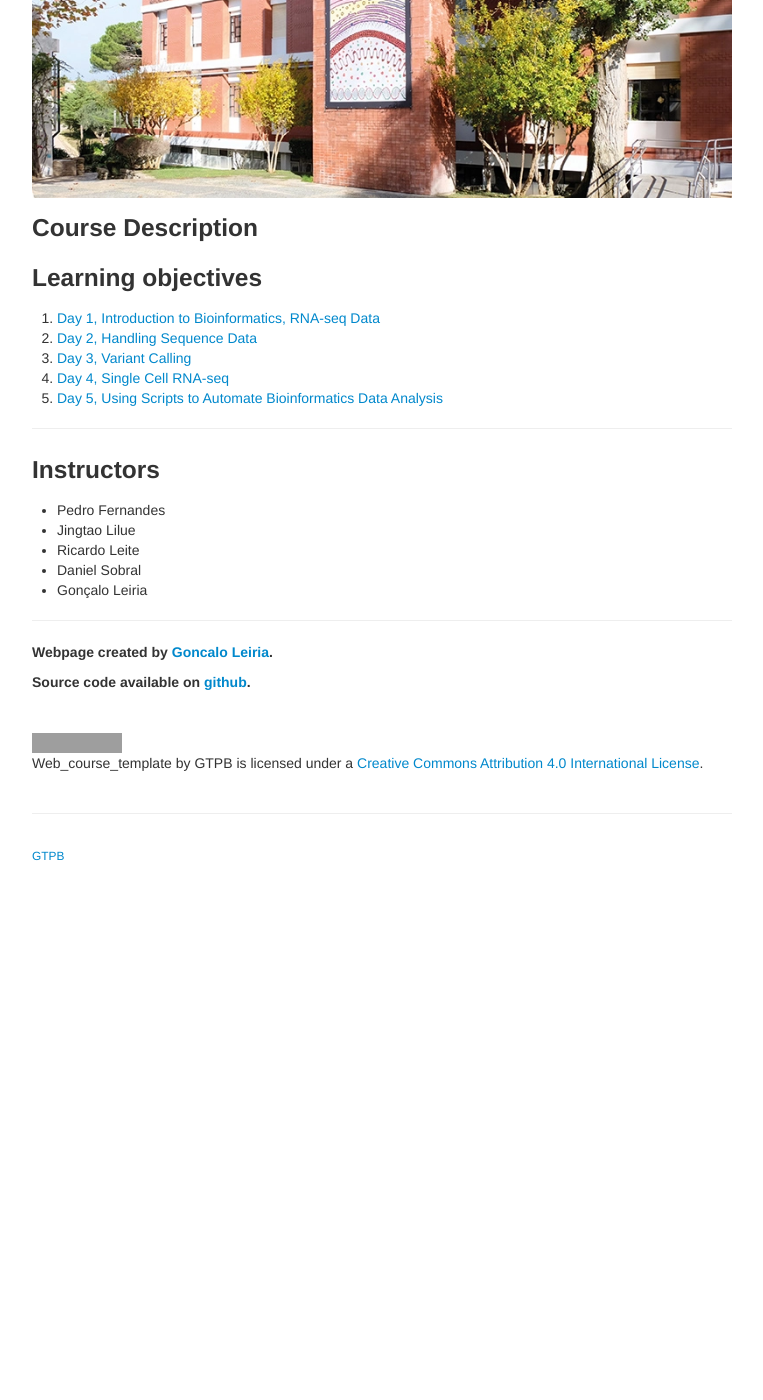
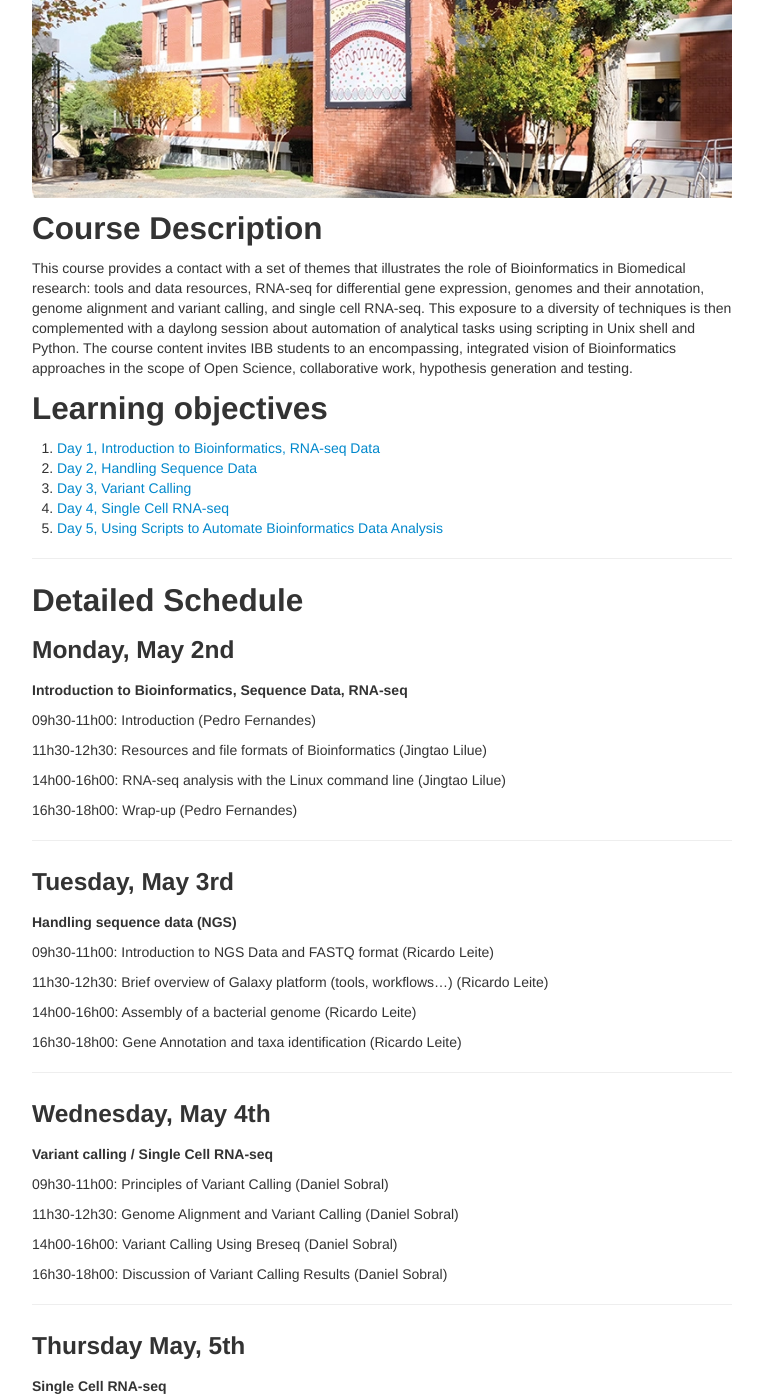
Before and after one commit to GTPB/IBB21, a Jekyll site: the page built from index.md, in a window 1280 px wide and 1400 px high, scrolled down 392 px. Shown: the whole window, without its empty margins (258-1021 px from the left). Built offline with Jekyll 4.4.1, drawn with Linux system fonts in a browser that asks for light colours; before the commit the page ends 1268 px from its top, so only the background shows below that; some of the changed text lies outside the part shown; grey boxes are pictures that could not be loaded.

Commit message:
added text from pedro and few other bits

```diff
--- a/index.md
+++ b/index.md
@@ -50,9 +50,11 @@ schemadotorg:
 
 ![](assets/readme_img/IGC_Tower_DSCF7958_ed.webp)
 
-### Course Description
+## Course Description
 
-### Learning objectives
+This course provides a contact with a set of themes that illustrates the role of Bioinformatics in Biomedical research: tools and data resources, RNA-seq for differential gene expression, genomes and their annotation, genome alignment and variant calling, and single cell RNA-seq. This exposure to a diversity of techniques is then complemented with a daylong session about automation of analytical tasks using scripting in Unix shell and Python. The course content invites IBB students to an encompassing, integrated vision of Bioinformatics approaches in the scope of Open Science, collaborative work, hypothesis generation and testing.
+
+## Learning objectives
 
 1.  <a href="assets/IBB2022_tao.pdf">Day 1, Introduction to Bioinformatics, RNA-seq Data</a>
 2.  <a href="assets/IBB2022v3.pdf">Day 2, Handling Sequence Data</a>
@@ -62,7 +64,77 @@ schemadotorg:
 
 ---
 
-### Instructors
+## Detailed Schedule
+
+### Monday, May 2nd
+
+**Introduction to Bioinformatics, Sequence Data, RNA-seq**
+
+09h30-11h00: Introduction (Pedro Fernandes)
+
+11h30-12h30: Resources and file formats of Bioinformatics (Jingtao Lilue)
+
+14h00-16h00: RNA-seq analysis with the Linux command line (Jingtao Lilue)
+
+16h30-18h00: Wrap-up (Pedro Fernandes)
+
+---
+
+### Tuesday, May 3rd
+
+**Handling sequence data (NGS)**
+
+09h30-11h00: Introduction to NGS Data and FASTQ format (Ricardo Leite)
+
+11h30-12h30: Brief overview of Galaxy platform (tools, workflows...) (Ricardo Leite)
+
+14h00-16h00: Assembly of a bacterial genome (Ricardo Leite)
+
+16h30-18h00: Gene Annotation and taxa identification (Ricardo Leite)
+
+---
+
+### Wednesday, May 4th
+
+**Variant calling / Single Cell RNA-seq**
+
+09h30-11h00: Principles of Variant Calling (Daniel Sobral)
+
+11h30-12h30: Genome Alignment and Variant Calling (Daniel Sobral)
+
+14h00-16h00: Variant Calling Using Breseq (Daniel Sobral)
+
+16h30-18h00: Discussion of Variant Calling Results (Daniel Sobral)
+
+---
+
+### Thursday May, 5th
+
+**Single Cell RNA-seq**
+
+09h30-11h00: Principles of Single-Cell RNA-Seq Analysis (Daniel Sobral)
+
+11h30-12h30: Running the seurat basic tutorial (Daniel Sobral)
+
+14h00-16h00: Running the analysis from Póvoa et al. (2021) (Daniel Sobral)
+
+16h30-18h00: Discussion (Daniel Sobral)
+
+---
+
+### Friday, May 6th
+
+**Using scripts to automate bioinformatics data analysis**
+
+09h30-11h00: Scripting for automation (Gonçalo Leiria)
+
+11h30-12h30: Scripting in bash (Gonçalo Leiria)
+
+14h00-16h00: Scripting in Python (Gonçalo Leiria)
+
+16h30-18h00: Final wrap-up (Pedro Fernandes, Gonçalo Leiria)
+
+## Instructors
 
 - Pedro Fernandes
 - Jingtao Lilue
@@ -72,6 +144,9 @@ schemadotorg:
 
 ---
 
+**Note:** Bioinformatics hands-on training happens regularly at the IGC.
+A variety of themes is offered using consistent methods for the design and delivery of training courses. Please check this [website](http://gtpb.igc-gulbenkian.pt").
+
 **Webpage created by [Goncalo Leiria](https://twitter.com/GndLeiria).**
 
 **Source code available on [github](https://github.com/GTPB/Web_course_template).**
```
Also changed, not shown: pages/Daniel_Sobral1.md (+1 -2 lines), pages/Ricardo_Leite.md (+0 -2 lines), 12 other files.
